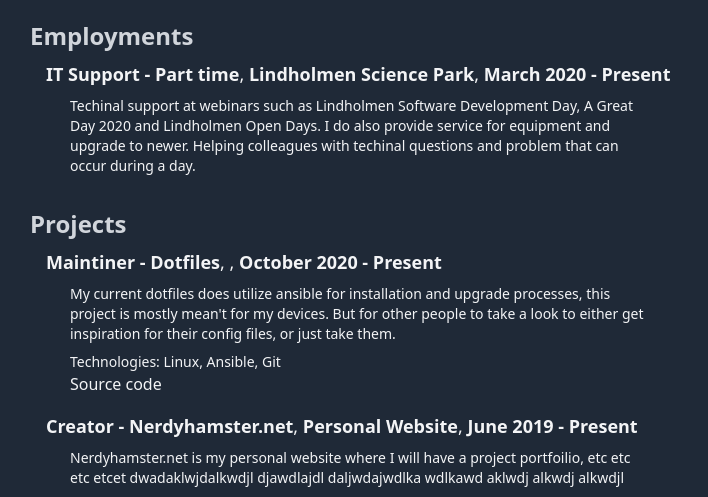
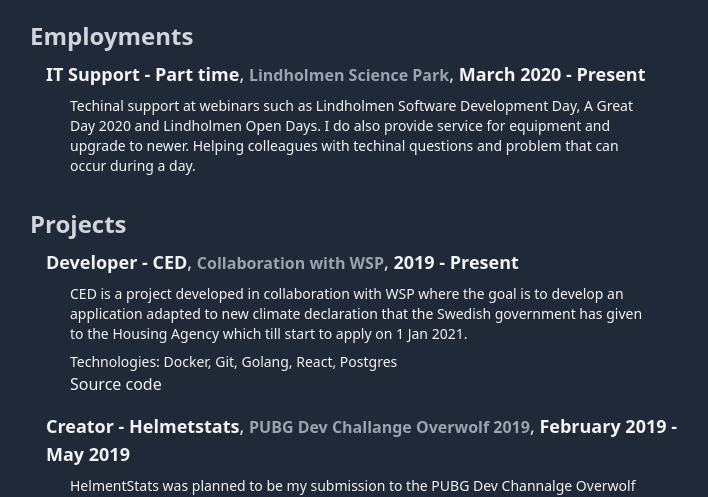
Before and after one commit to Lilahamstern/Hamsterapps.net, a Vue app in the folder apps/resume/: page / in a window 1280 px wide. Shown: the part 304-801 px from the top of the page, without its empty margins (282-990 px from the left). Built offline with nearby package versions, Linux system fonts and the light colour scheme.

Commit message:
Updated style

```diff
--- a/apps/resume/src/components/Employments.vue
+++ b/apps/resume/src/components/Employments.vue
@@ -4,7 +4,7 @@
     <div v-for="(employment, index) in employments" :key="index" class="block py-2 mx-auto text-gray-100">
       <div class="flex flex-col">
         <p class="ml-6 text-lg">
-          <span class="font-semibold">{{ employment.title }} - {{ employment.type }}</span>, <span class="font-bold">{{ employment.company }}</span>, <span class="font-semibold">{{ employment.started }} - {{ employment.ended }}</span>
+          <span class="font-semibold">{{ employment.title }} - {{ employment.type }}</span>, <span class="text-base font-bold text-gray-400">{{ employment.company }}</span>, <span class="font-semibold">{{ employment.started }} - {{ employment.ended }}</span>
         </p>
         <div class="block mx-auto">
           <p class="max-w-xl py-2 text-sm">{{ employment.description }}</p>
--- a/apps/resume/src/components/Projects.vue
+++ b/apps/resume/src/components/Projects.vue
@@ -4,7 +4,7 @@
     <div v-for="(project, index) in projects" :key="index" class="block max-w-3xl py-2 mx-auto text-gray-100">
       <div class="flex flex-col">
         <p class="ml-6 text-lg">
-          <span class="font-semibold">{{ project.role }} - {{ project.title }}</span>, <span class="font-bold">{{ project.type }}</span>, <span class="font-semibold">{{ project.started }} - {{ project.ended }}</span>
+          <span class="font-semibold">{{ project.role }} - {{ project.title }}</span>, <span class="text-base font-bold text-gray-400">{{ project.type }}</span>, <span class="font-semibold">{{ project.started }} - {{ project.ended }}</span>
         </p>
         <div class="block mx-auto">
           <p class="max-w-xl py-2 text-sm">{{ project.description }}</p>
@@ -35,26 +35,6 @@
   data() {
     return {
       projects: [
-        {
-          role: "Maintiner",
-          title: "Dotfiles",
-          type: "",
-          started: "October 2020",
-          ended: "Present",
-          description: "My current dotfiles does utilize ansible for installation and upgrade processes, this project is mostly mean't for my devices. But for other people to take a look to either get inspiration for their config files, or just take them.",
-          technologies: ["Linux", "Ansible", "Git"],
-          link: "https://github.com/TheNerdyHamster/Nerdyhamster.net",
-        },
-        {
-          role: "Creator",
-          title: "Nerdyhamster.net",
-          type: "Personal Website",
-          started: "June 2019",
-          ended: "Present",
-          description: "Nerdyhamster.net is my personal website where I will have a project portfoilio, etc etc etc etcet dwadaklwjdalkwdjl djawdlajdl daljwdajwdlka wdlkawd aklwdj alkwdj alkwdjl",
-          technologies: ["Docker", "Git", "Ansible", "Vue"],
-          link: "https://github.com/TheNerdyHamster/Nerdyhamster.net",
-        },
         {
           role: "Developer",
           title: "CED",
```
Also changed, not shown: apps/resume/src/components/Header.vue (+4 -3 lines).
